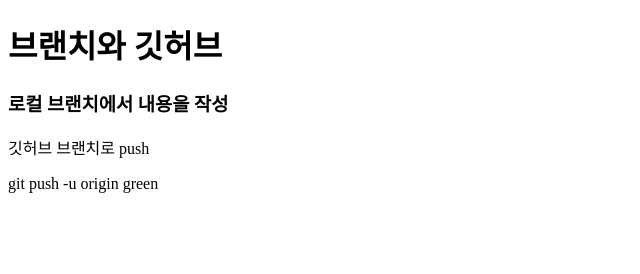
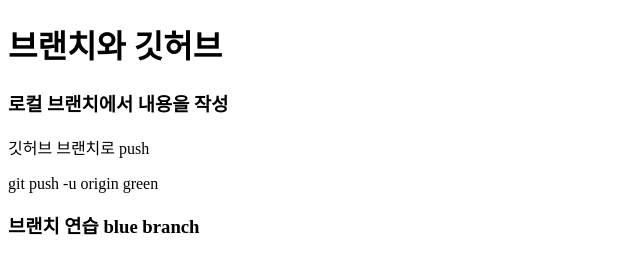
Before and after one commit to designUon/team-git-branch-test, a plain HTML site: page index.html in a window 1280 px wide. Shown: the whole page, without its empty margins (0-640 px from the left). Drawn offline with Linux system fonts and the light colour scheme.

Commit message:
blue branch 깃브랜치 연습

```diff
--- a/index.html
+++ b/index.html
@@ -14,5 +14,9 @@
         <p>깃허브 브랜치로 push</p>
         <p>git push -u origin green</p>
     </section>
+    <section>
+        <!-- blue에서 작성할 부분 -->
+        <h3>브랜치 연습 blue branch</h3>
+    </section>
 </body>
 </html>
```
